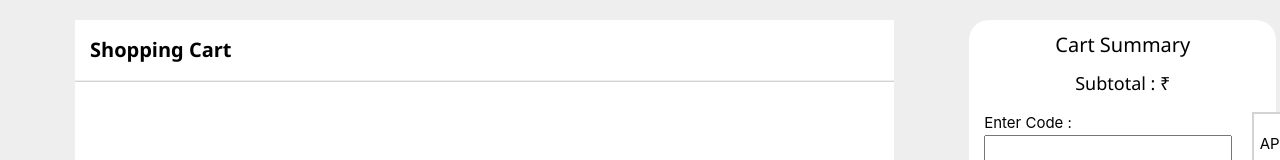
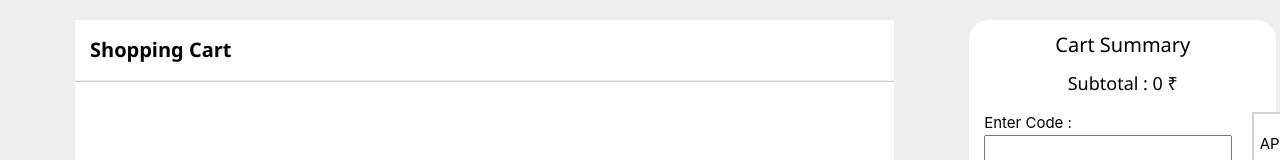
Before and after one commit to anujkaushik1/Shopping-Cart-Using-Redux, a React (Create React App) app: page /cart in a window 1280 px wide. Shown: the part 143-303 px from the top of the page. Built offline with nearby package versions, Linux system fonts and the light colour scheme; the HTML template or start-up script is replaced by a standard one.

Commit message:
Showing Total price in cart summary

```diff
--- a/src/Components/Cart.js
+++ b/src/Components/Cart.js
@@ -28,7 +28,7 @@ function Cart(props) {
           price += e.price * e.count;
       })
 
-
+      setTotalPrice(price);
     }
 
   }, [props.anuj]);
@@ -94,7 +94,7 @@ function Cart(props) {
           <h4 style={{ fontWeight: '500' }}>Cart Summary</h4>
 
           <div style={{ display: 'flex', justifyContent: 'center' }}>
-            <h5 style={{ margin: '0' }}>Subtotal : <span style={{ fontWeight: '500' }}>₹ { }</span> </h5>
+            <h5 style={{ margin: '0' }}>Subtotal : {totalPrice} <span style={{ fontWeight: '500' }}>₹ { }</span> </h5>
           </div>
 
           <div style={{ display: 'flex', flexDirection: 'column', marginTop: '1rem', position: 'relative', width: '100%', marginTop: '1rem' }}>
```
